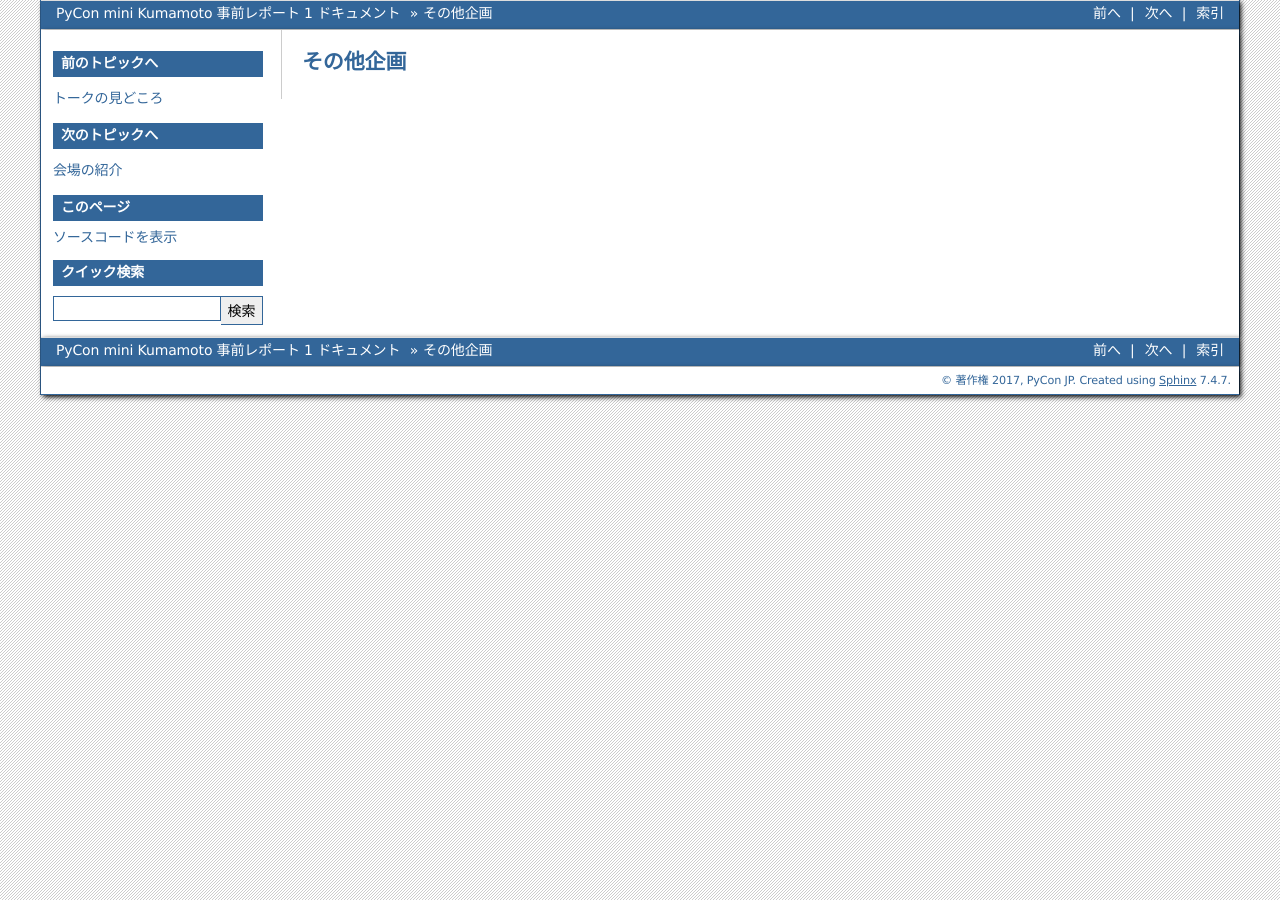
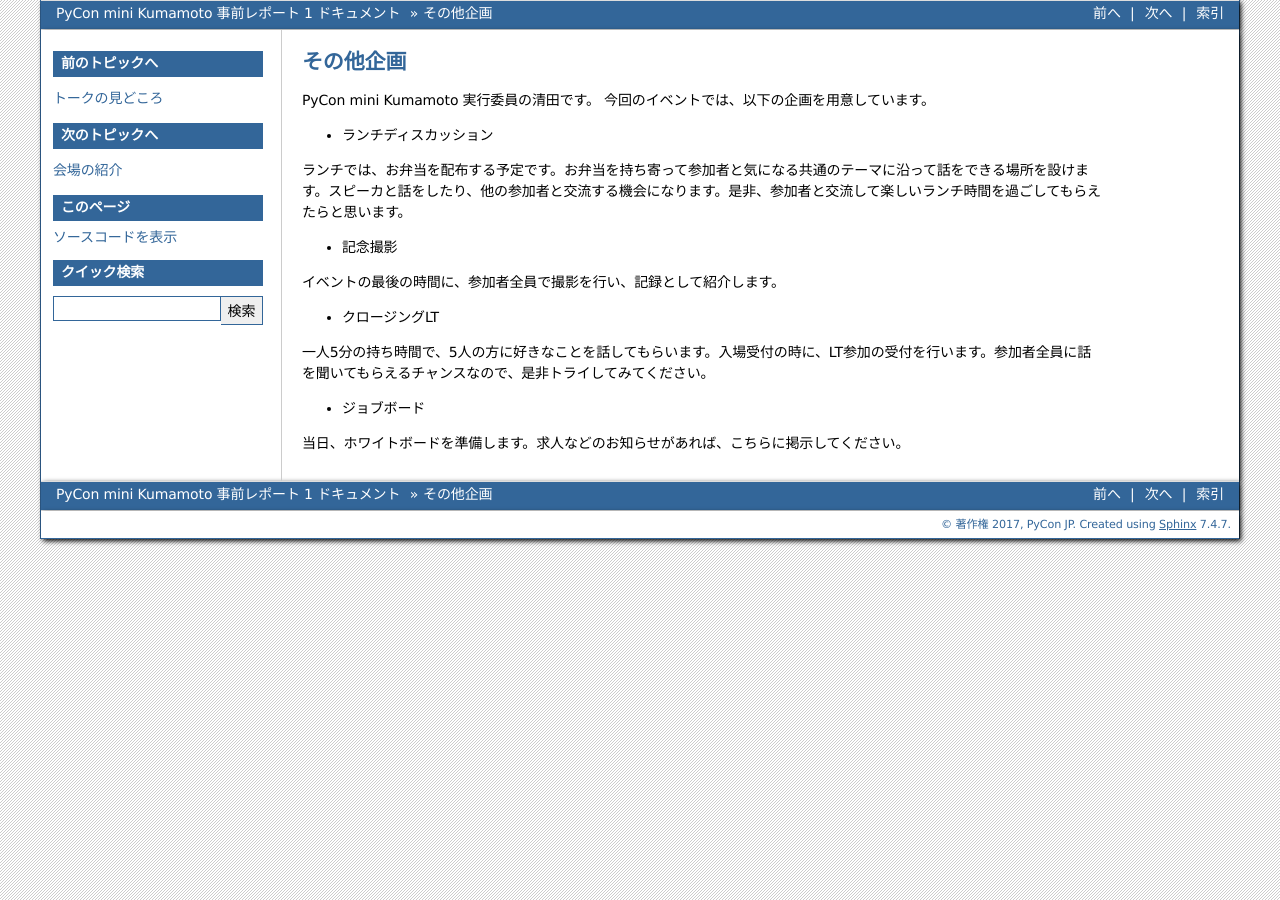
Before and after one commit to pyconjp/kumamoto-2017-pre-report, a Sphinx documentation site: the page built from source/other_plans.rst, in a window 1280 px wide. Built offline with Sphinx 7.4.7, drawn with Linux system fonts in a browser that asks for light colours.

Commit message:
update source/other_plans.rst

```diff
--- a/source/other_plans.rst
+++ b/source/other_plans.rst
@@ -1,3 +1,18 @@
 ==========
 その他企画
 ==========
+
+PyCon mini Kumamoto 実行委員の清田です。
+今回のイベントでは、以下の企画を用意しています。
+
+* ランチディスカッション
+ランチでは、お弁当を配布する予定です。お弁当を持ち寄って参加者と気になる共通のテーマに沿って話をできる場所を設けます。スピーカと話をしたり、他の参加者と交流する機会になります。是非、参加者と交流して楽しいランチ時間を過ごしてもらえたらと思います。
+
+* 記念撮影
+イベントの最後の時間に、参加者全員で撮影を行い、記録として紹介します。
+
+* クロージングLT
+一人5分の持ち時間で、5人の方に好きなことを話してもらいます。入場受付の時に、LT参加の受付を行います。参加者全員に話を聞いてもらえるチャンスなので、是非トライしてみてください。
+
+* ジョブボード
+当日、ホワイトボードを準備します。求人などのお知らせがあれば、こちらに掲示してください。
```
